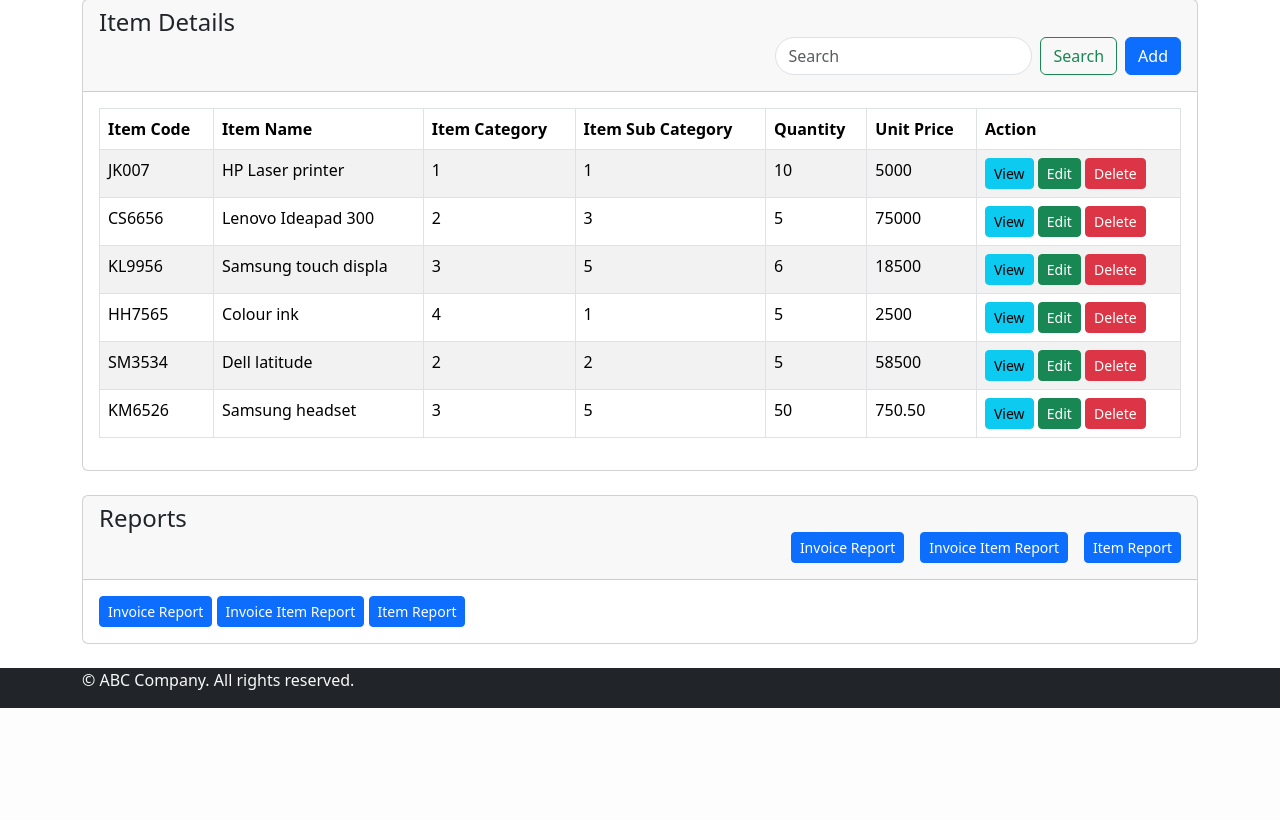
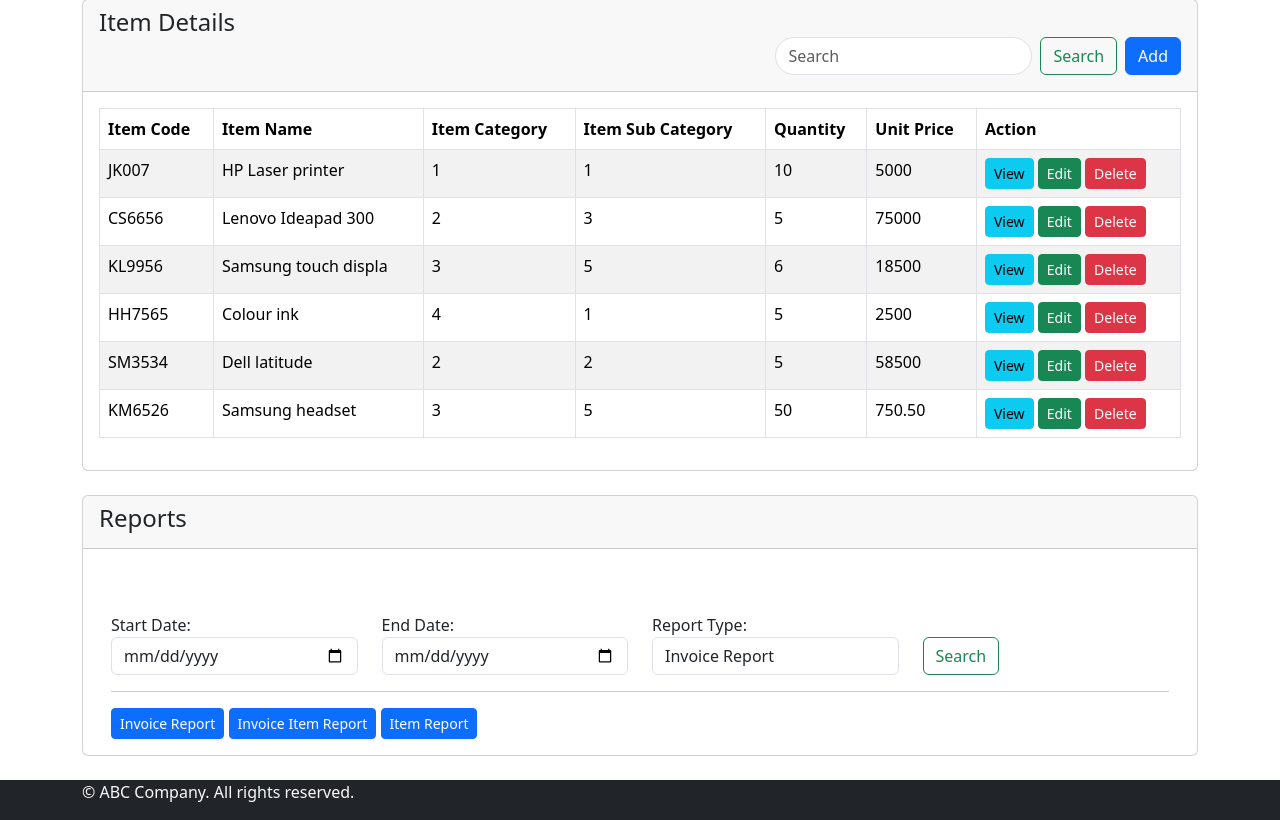
Before and after one commit to Shajenthika/Assignment, a PHP site: page / in a window 1280 px wide. Shown: the part 481-1301 px from the top of the page. Before the commit the page ends 1189 px from the top, so only its background shows below. Run offline with PHP 8.4, Linux system fonts and the light colour scheme; data comes from the database, SQL or seed files in the repository; some libraries are stand-ins or nearby versions.

Commit message:
Update index.php

```diff
--- a/index.php
+++ b/index.php
@@ -254,18 +254,42 @@
                 <div class="col-md-12">
                     <div class="card">
                         <div class="card-header">
-                            <h4>Reports
-                            <div class="d-flex justify-content-end ms-2">
-                                <a href="item-add.php" class="btn btn-primary btn-sm">Invoice Report</a>
-                                <a href="item-add.php" class="btn btn-primary btn-sm ms-3">Invoice Item Report</a>
-                                <a href="item-add.php" class="btn btn-primary btn-sm ms-3">Item Report</a>
-                            </div>
-                            </h4>
+                            <h4>Reports</h4>
                         </div>
                         <div class="card-body">
-                            <a href="item-add.php" class="btn btn-primary btn-sm">Invoice Report</a>
-                            <a href="item-add.php" class="btn btn-primary btn-sm">Invoice Item Report</a>
-                            <a href="item-add.php" class="btn btn-primary btn-sm">Item Report</a>
+                            <div class="container mt-5">
+                                <form method="post" action="invoice_report.php">
+                                    <div class="row">
+                                        <div class="col-md-3">
+                                            <label for="start_date">Start Date:</label>
+                                            <input type="date" name="start_date" class="form-control">
+                                        </div>
+                                        <div class="col-md-3">
+                                            <label for="end_date">End Date:</label>
+                                            <input type="date" name="end_date" class="form-control">
+                                        </div>
+
+                                        <div class="col-md-3">
+                                            <label for="">Report Type:</label>
+                                            <select id="" name="report" class="form-control">
+                                                <option value="invoice_report">Invoice Report</option>
+                                                <option value="invoice_item_report">Invoice Item Report</option>
+                                                <option value="item_report">Item Report</option>
+                                            </select>
+                                        </div>
+                                        <div class="col-md-3">
+                                            <button type="submit" name="search_report" class="btn btn-outline-success mt-4">Search</button>
+                                        </div>
+                                    </div>
+                                </form>
+
+                                <hr>
+                                <a href="item-add.php" class="btn btn-primary btn-sm">Invoice Report</a>
+                                <a href="item-add.php" class="btn btn-primary btn-sm">Invoice Item Report</a>
+                                <a href="item-add.php" class="btn btn-primary btn-sm">Item Report</a>
+
+                            </div>
+
                         </div>
                     </div>
                 </div>
```
